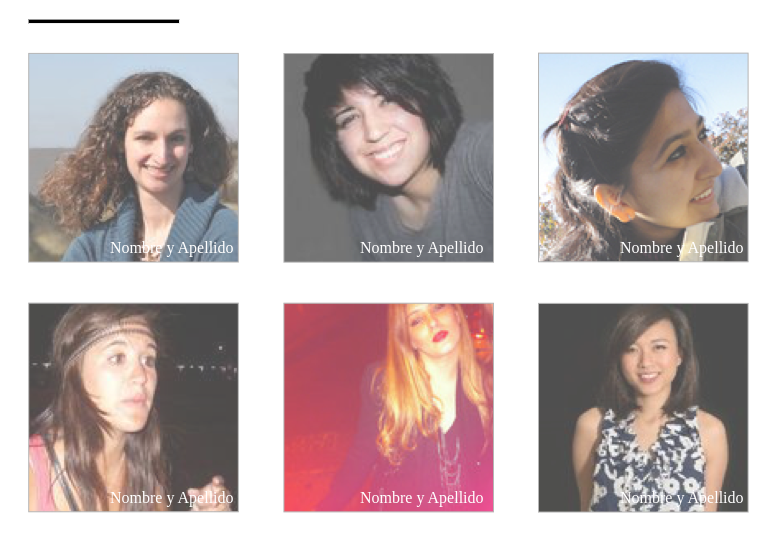
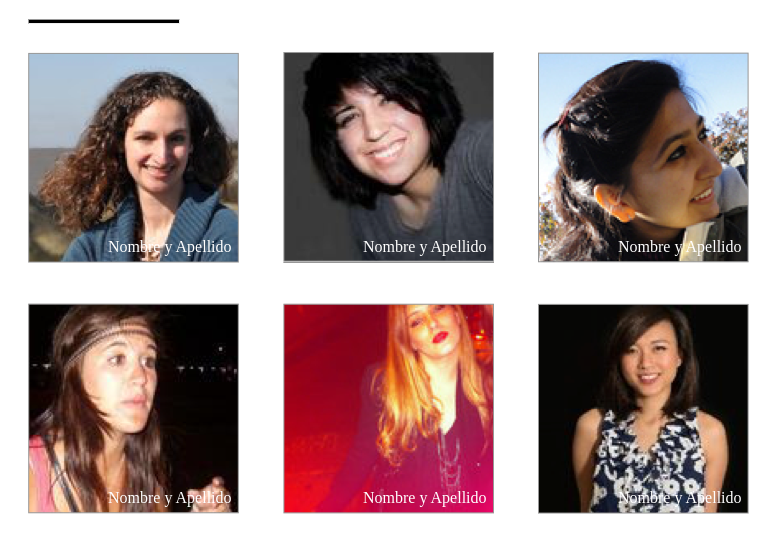
Before and after one commit to grissel182/Coders, a plain HTML site: page index.html in a window 1280 px wide. Shown: the part 61-614 px from the top of the page, without its empty margins (0-784 px from the left). Drawn offline with Linux system fonts and the light colour scheme.

Commit message:
Opción 2, mismas imagenes, diferente código,div con fondo la imagen y texto <p> , efecto de brillo

```diff
--- a/index.html
+++ b/index.html
@@ -8,36 +8,16 @@
 <body>
 	<h1>Nuestras Coders</h1>
 	<hr></hr>
-	<!-- bloque de 3 - 1  -->
-	<div class="base">
-		<div class="big">
-			<img src="img/profile-1.png" alt="perfil 1">
-			<div class="p">Nombre y Apellido</div>
-			<!-- clases en cada texto, para alinear a la izquierda-buscar solución -->
-		</div>
-		<div  class="big">
-			<img src="img/profile-2.png" alt="perfil 1">
-			<div class="pdos">Nombre y Apellido</div>
-		</div>
-		<div  class="big">
-			<img src="img/profile-3.png" alt="perfil 1">
-			<div class="ptres">Nombre y Apellido</div>
-		</div>
+	<!-- Prueba 2 con div -->
+	<div>
+		<div class="uno show size filtro"><p>Nombre y Apellido</p></div>
+		<div class="dos show size filtro"><p>Nombre y Apellido</p></div>
+		<div class="tres show size filtro"><p>Nombre y Apellido</p></div>
 	</div>
-	<!-- bloque de 3 -2 -->
-	<div class="base">
-		<div  class="big">
-			<img src="img/profile-4.png" alt="perfil 1">
-			<div class="pcuatro">Nombre y Apellido</div>
-		</div>
-		<div  class="big">
-			<img src="img/profile-5.png" alt="perfil 1">
-			<div class="pcinco">Nombre y Apellido</div>
-		</div>
-		<div  class="big">
-			<img src="img/profile-6.png" alt="perfil 1">
-			<div class="pseis">Nombre y Apellido</div>
-		</div>
+	<div>
+		<div class="cuatro show size filtro"><p>Nombre y Apellido</p></div>
+		<div class="cinco show size filtro"><p>Nombre y Apellido</p></div>
+		<div class="seis show size filtro"><p>Nombre y Apellido</p></div>
 	</div>
 </body>
 </html>
--- a/main.css
+++ b/main.css
@@ -1,4 +1,3 @@
-/* Inserta tu código aqui */
 hr{
 	width: 150px;
 	height: 3px;
@@ -8,55 +7,45 @@ hr{
 h1{
 	margin-left: 20px;
 }
-.p{
-	position: absolute;
-	left: 110px;
-	top: 300px;
+.show{
+	display: inline-block;
+	margin: 20px;
+}
+.uno{
+	background-image: url(img/profile-1.png);
+}
+.dos{
+	background-image: url(img/profile-2.png);
+}
+.tres{
+	background-image: url(img/profile-3.png);
+}
+.cuatro{
+	background-image: url(img/profile-4.png);
+}
+.cinco{
+	background-image: url(img/profile-5.png);
+}
+.seis{
+	background-image: url(img/profile-6.png);
+}
+.size{
+	width: 211px;
+	height: 211px;
+}
+p{
+	position: relative;
+	left: 80px;
+	top: 170px;
 	color: white;
 }
-.pdos{
-	position: absolute;
-	left: 360px;
-	top: 300px;
-	color: white;
+.filtro{
+	-webkit-filter:brightness(0.6);
+	filter:brightness(1);
+    -webkit-transition : -webkit-filter 1s ease-out;
+	transition : -webkit-filter 1s ease-out;
 }
-.ptres{
-	position: absolute;
-	left: 620px;
-	top: 300px;
-	color: white;
+.filtro:hover{
+	-webkit-filter:brightness(1);
+	filter:brightness(1);
 }
-.pcuatro{
-	position: absolute;
-	left: 110px;
-	top: 550px;
-	color: white;
-}
-.pcinco{
-	position: absolute;
-	left: 360px;
-	top: 550px;
-	color: white;
-}
-.pseis{
-	position: absolute;
-	left: 620px;
-	top: 550px;
-	color: white;
-}
-img{
-	position: relative;
-	margin: 20px;
-	opacity: 0.7;
-}
-img:hover{
-	opacity: 1;
-	/*para la opacidad de la imagen , que cambie al pasar mouse*/
-}
-.big{
-	display: inline-block;
-}
-.base{
-	width: 800px;
-	height: 250px;
-}
```
